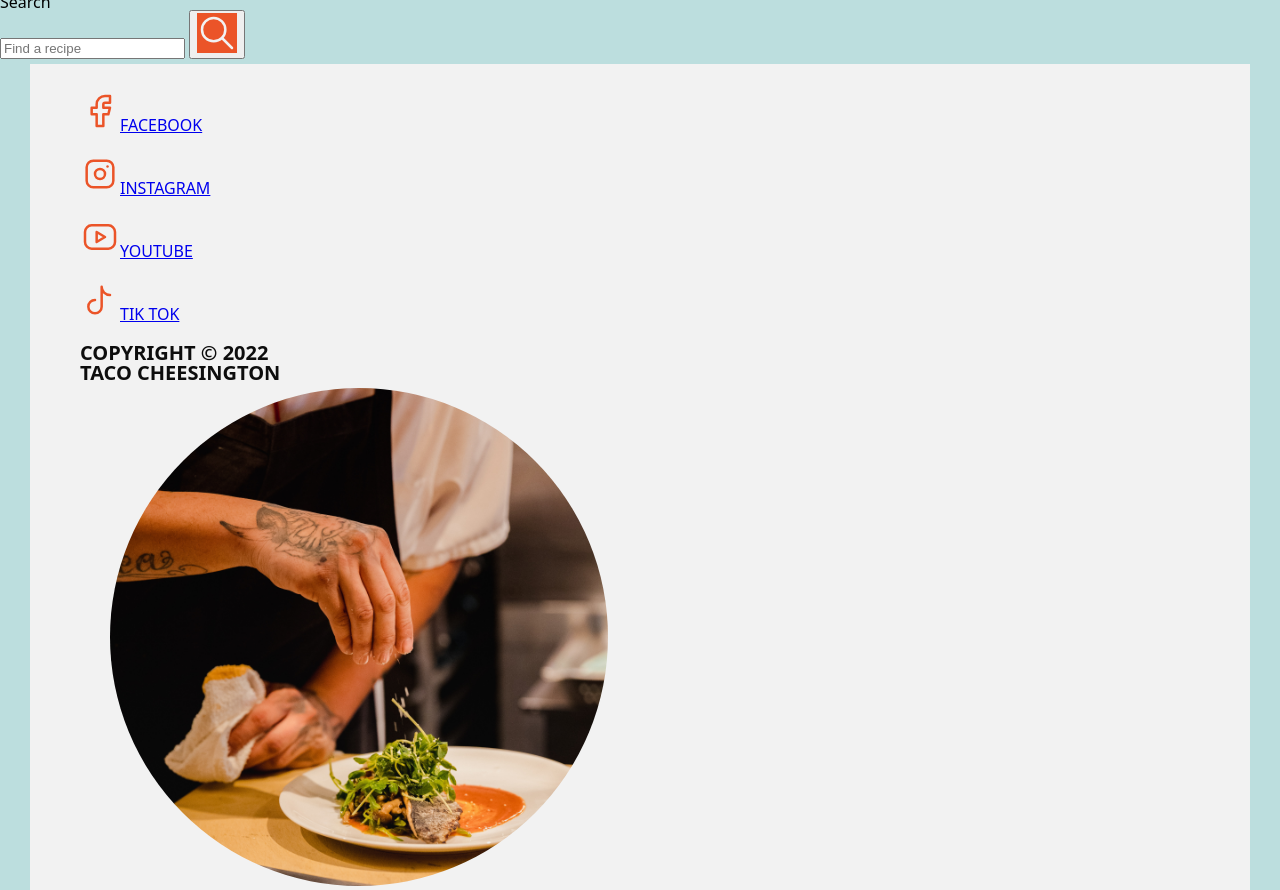
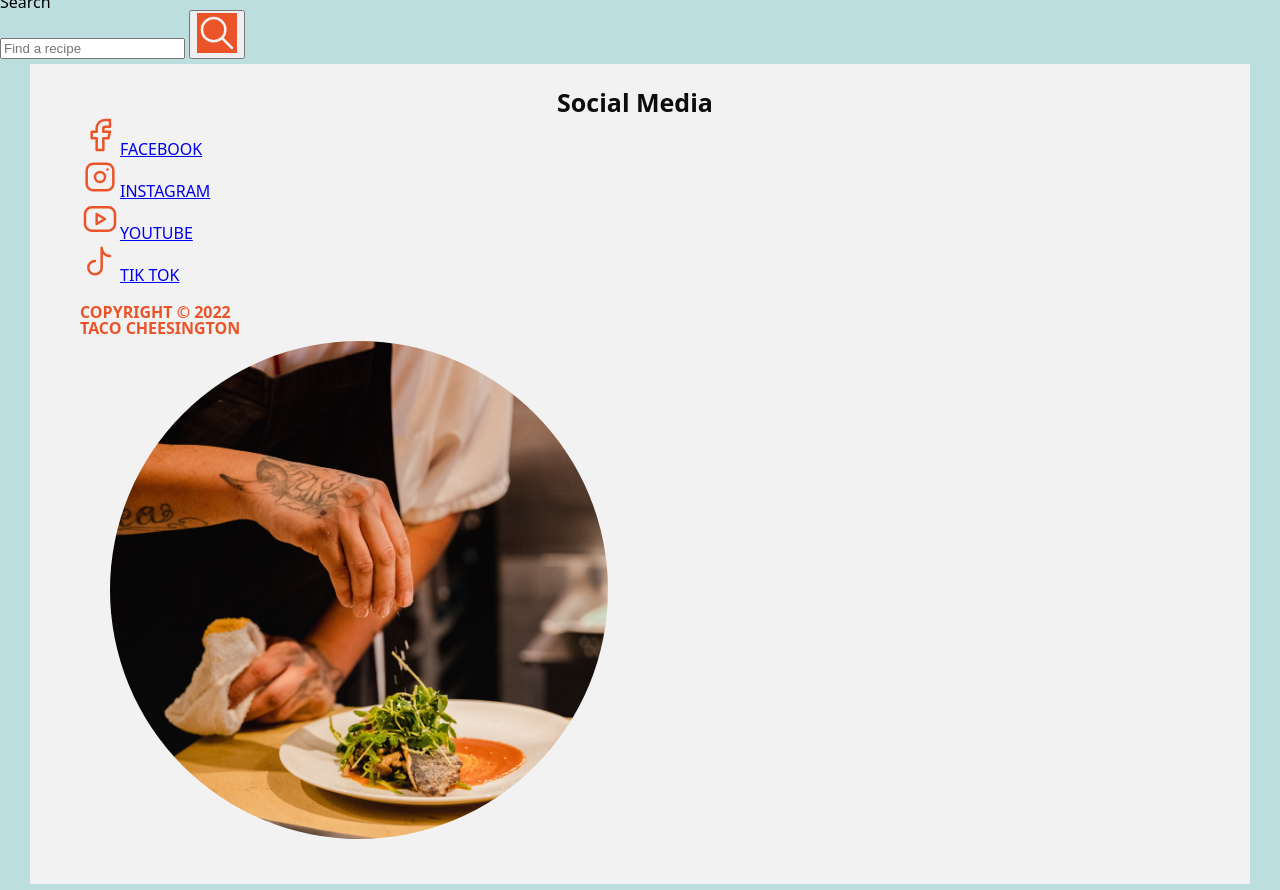
Before and after one commit to kos3150/recipe, a plain HTML site: page index.html in a window 1280 px wide. Shown: the part 5268-6158 px from the top of the page. Drawn offline with Linux system fonts and the light colour scheme; a web font is replaced by a local one.

Commit message:
Update index.html - Social Media, footer, copyright

```diff
--- a/index.html
+++ b/index.html
@@ -339,52 +339,43 @@
     <footer>
       <h2>Connect</h2>
       <section><!--facebook-->
-        <h2>Social Media</h2>
+        <h3>Social Media</h3>
           <ul id="facebook">
             <li><a href="#"><svg xmlns="http://www.w3.org/2000/svg" class="icon icon-tabler icon-tabler-brand-facebook" width="40" height="40" viewBox="0 0 24 24" stroke-width="1.5" stroke="#EB5428" fill="none" stroke-linecap="round" stroke-linejoin="round">
               <path stroke="none" d="M0 0h24v24H0z" fill="none"/>
               <path d="M7 10v4h3v7h4v-7h3l1 -4h-4v-2a1 1 0 0 1 1 -1h3v-4h-3a5 5 0 0 0 -5 5v2h-3" />
           </svg>FACEBOOK</a></li>
-          </ul>
-      </section>
 
-      <section><!--instagram-->
-        <h2>INSTAGRAM</h2>
-          <ul id="instagram">
+        <!--instagram-->
+
             <li><a href="#"><svg xmlns="http://www.w3.org/2000/svg" class="icon icon-tabler icon-tabler-brand-instagram" width="40" height="40" viewBox="0 0 24 24" stroke-width="1.5" stroke="#EB5428" fill="none" stroke-linecap="round" stroke-linejoin="round">
                 <path stroke="none" d="M0 0h24v24H0z" fill="none"/>
                 <rect x="4" y="4" width="16" height="16" rx="4" />
                 <circle cx="12" cy="12" r="3" />
                 <line x1="16.5" y1="7.5" x2="16.5" y2="7.501" />
             </svg>INSTAGRAM</a></li>
-          </ul>
-      </section>
 
-      <section><!--youtube-->
-        <h2>YOUTUBE</h2>
-          <ul id="youtube">
+        <!--youtube-->
+
             <li><a href="#"><svg xmlns="http://www.w3.org/2000/svg" class="icon icon-tabler icon-tabler-brand-youtube" width="40" height="40" viewBox="0 0 24 24" stroke-width="1.5" stroke="#EB5428" fill="none" stroke-linecap="round" stroke-linejoin="round">
-      <path stroke="none" d="M0 0h24v24H0z" fill="none"/>
-      <rect x="3" y="5" width="18" height="14" rx="4" />
-      <path d="M10 9l5 3l-5 3z" />
+                <path stroke="none" d="M0 0h24v24H0z" fill="none"/>
+                <rect x="3" y="5" width="18" height="14" rx="4" />
+                <path d="M10 9l5 3l-5 3z" />
             </svg>YOUTUBE</a></li>
-          </ul>
-      </section>
 
-      <section><!--tiktok-->
-        <h2>TIK TOK</h2>
-          <ul id="tiktok">
+        <!--tiktok-->
+
             <li><a href="#"><svg xmlns="http://www.w3.org/2000/svg" class="icon icon-tabler icon-tabler-brand-tiktok" width="40" height="40" viewBox="0 0 24 24" stroke-width="1.5" stroke="#EB5428" fill="none" stroke-linecap="round" stroke-linejoin="round">
-            <path stroke="none" d="M0 0h24v24H0z" fill="none"/>
-            <path d="M9 12a4 4 0 1 0 4 4v-12a5 5 0 0 0 5 5" />
+                <path stroke="none" d="M0 0h24v24H0z" fill="none"/>
+                <path d="M9 12a4 4 0 1 0 4 4v-12a5 5 0 0 0 5 5" />
           </svg>TIK TOK</a></li>
           </ul>
       </section>
 
-      <h2>Good Eats</h2>
       <section>
-        <h5>COPYRIGHT &copy; 2022<br>
-          TACO CHEESINGTON</h5>
+        <h2>Good Eats</h2>
+        <p><small>COPYRIGHT &copy; 2022</small></p>
+          <p><small>TACO CHEESINGTON</small></p>
           <img src="images/taco-cheesington.png" alt="A beautiful Freshly made street taco with a twist of lime">
       </section>
     </footer>
```
